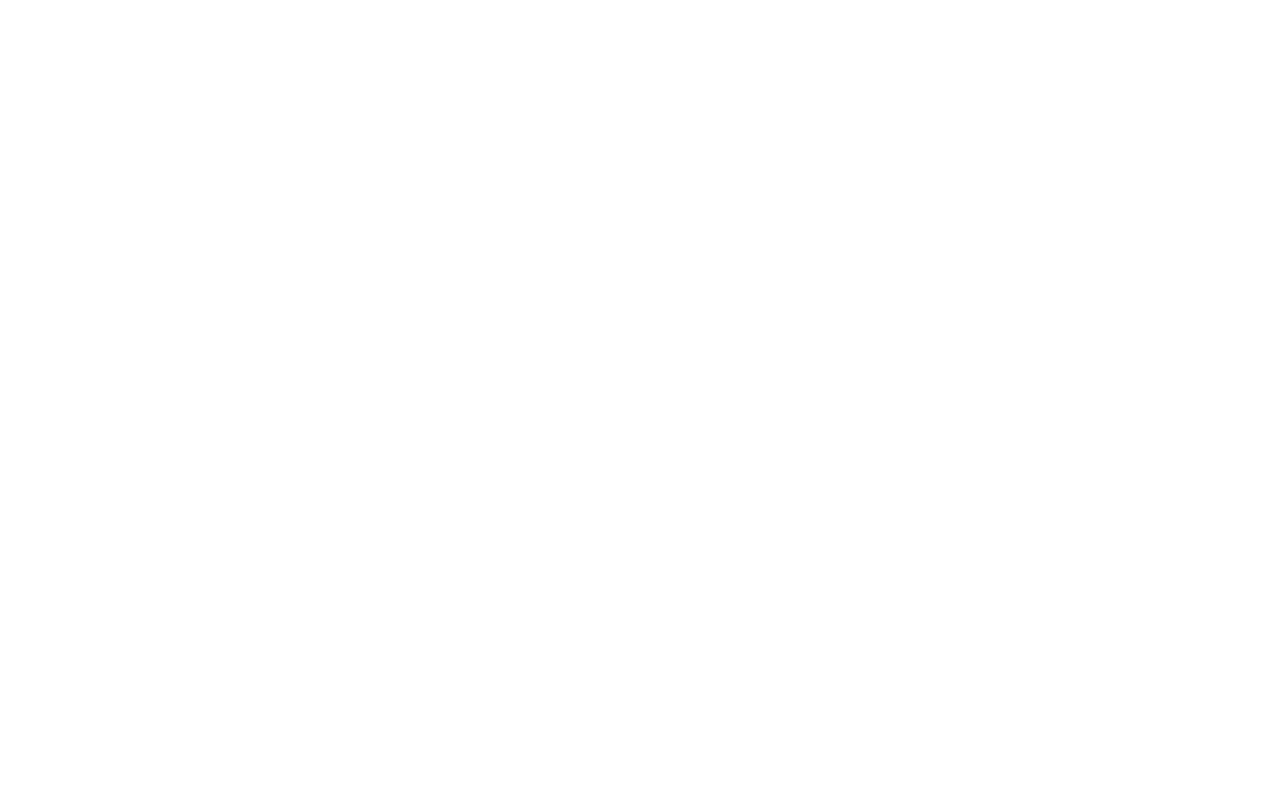
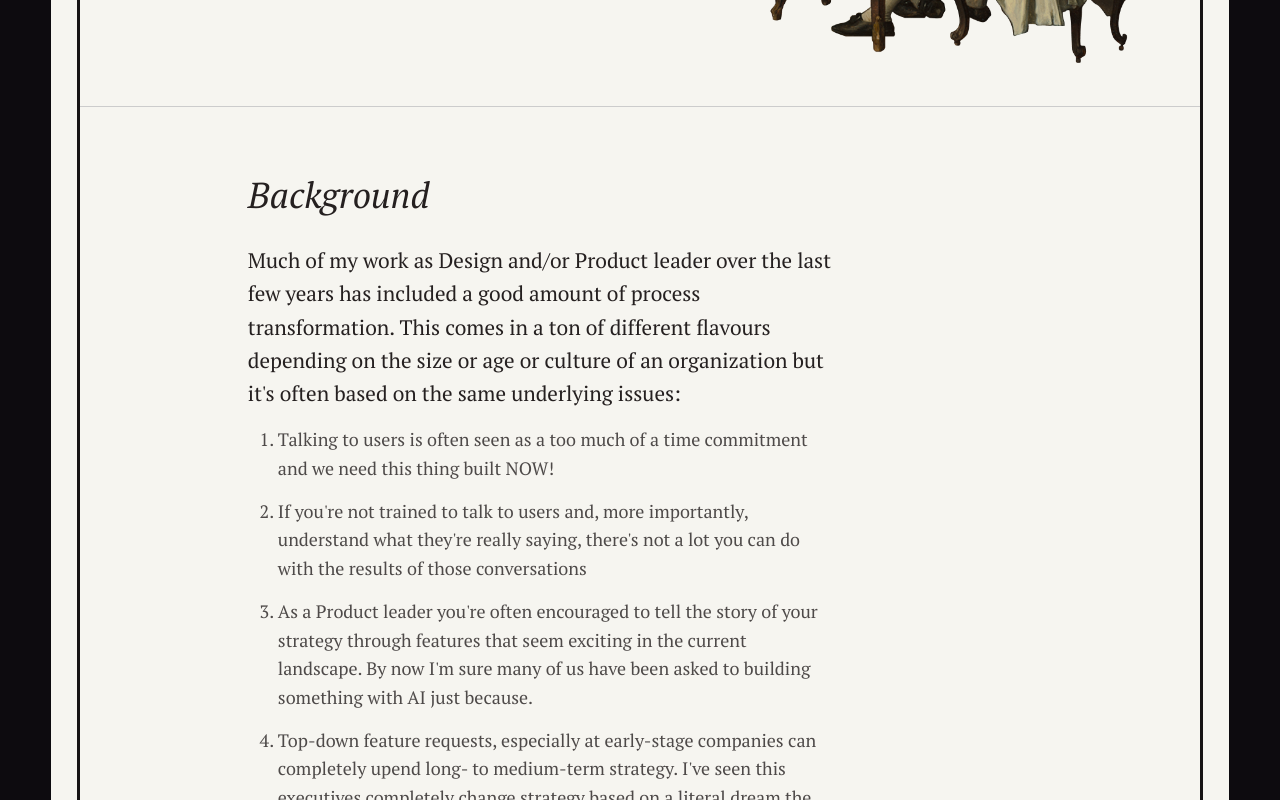
Before and after one commit to AdamKimmerer/portfolio, a Next.js app: page /posts/fake-app-for-real-transformation in a window 1280 px wide. Before the commit this address had no page. Shown: the part 500-1300 px from the top of the page. Before the commit the page ends 800 px from the top, so only its background shows below. Built offline with nearby package versions, Linux system fonts and the light colour scheme.

Commit message:
Added strategic design link

```diff
--- a/components/PostLink.js
+++ b/components/PostLink.js
@@ -1,7 +1,7 @@
 import Link from "next/link";
 import styled from "styled-components";
 
-const PostLink = ({ title, postType, postImage, link }) => {
+const PostLink = ({ title, postType, postImage, link, external }) => {
   return (
     <Link
       href={link}
--- /dev/null
+++ b/pages/posts/fake-app-for-real-transformation.js
@@ -0,0 +1,125 @@
+import Image from "next/image";
+import { useRouter } from "next/router";
+
+import PostContainer from "../../components/PostContainer";
+import ImageContainer from "../../components/ImageContainer";
+
+const Post = () => {
+  const { pathname } = useRouter();
+  const path = pathname.replace("/posts/", "");
+
+  return (
+    <PostContainer
+      title="Fake App for Real Transformation"
+      postType="Article"
+      postImage="/images/process-mapping.png"
+    >
+      <h1>Background</h1>
+      <p>
+        Much of my work as Design and/or Product leader over the last few years
+        has included a good amount of process transformation. This comes in a
+        ton of different flavours depending on the size or age or culture of an
+        organization but it&apos;s often based on the same underlying issues:
+        <ol>
+          <li>
+            Talking to users is often seen as a too much of a time commitment
+            and we need this thing built NOW!
+          </li>
+          <li>
+            If you&apos;re not trained to talk to users and, more importantly,
+            understand what they&apos;re really saying, there&apos;s not a lot you can do
+            with the results of those conversations
+          </li>
+          <li>
+            As a Product leader you&apos;re often encouraged to tell the story of
+            your strategy through features that seem exciting in the current
+            landscape. By now I&apos;m sure many of us have been asked to building
+            something with AI just because.
+          </li>
+          <li>
+            Top-down feature requests, especially at early-stage companies can
+            completely upend long- to medium-term strategy. I&apos;ve seen this
+            executives completely change strategy based on a literal dream the
+            night before.
+          </li>
+          <li>
+            Even assuming the team is comfortable with their ability to gather
+            good user insights and build a problem-based strategic narrative,
+            it&apos;s not clear how we actually build based on a set of user
+            problems.
+          </li>
+        </ol>
+        Of course, this just a sample of major issues that we as a problem
+        solvers will encounter on a team of real people with different
+        perspectives, experiences, personal goals, etc. so we have to illustrate
+        a problem-based process in a way that speaks to as broad a group as
+        possible.
+      </p>
+      <p>
+        I created this process map, you might call it, after giving far too many
+        presentations and having far too many conversations in which I was
+        simply not able to illustrate the entire process orally. I was often too
+        vague when trying to express the autonomy and creativity built into the
+        process; came off as too dictatorial when trying to express the hard
+        requirement for design thinking and proper research; too tool agnostic
+        when trying to be... tool agnostic.
+      </p>
+      <p>
+        The results of all of this experimentation and, frankly, embarrassment,
+        came the realization that I needed to map out how this process may work
+        while building an imaginary app using real tools that all members of a
+        squads would be at least somewhat familiar.
+      </p>
+      <h1>The Map</h1>
+      <p>
+        This map is meant to be a visual aid alongside a presentation that
+        encourages open questions at any time but the hope is that it can also
+        act as a quick primer for PMs and Designers who want to implement this
+        process in their own squads with their own flavour.
+      </p>
+      <p>
+        I chose a social media platform for the fake app because we&apos;re all aware
+        of how they work even if we don&apos;t use social media. You may also notice
+        that the map is vague in places and in some places like the &quot;**Insert
+        the complicated stuff Engineers do&quot; I have left it intentionally blank.
+        This map is based on the pre-development stages and Engineering is far
+        too complicated and specialized for anyone but those brilliant people to
+        weigh in on that stage.
+      </p>
+      <iframe
+        style={{ border: "1px solid rgba(0, 0, 0, 0.1)" }}
+        width="100%"
+        height="450"
+        src="https://www.figma.com/embed?embed_host=share&url=https%3A%2F%2Fwww.figma.com%2Ffile%2FedTBJUSbLoOswLNyqhP6jT%2FChunes-User-Story-Mapping%3Ftype%3Ddesign%26node-id%3D0%253A1%26mode%3Ddesign%26t%3DJJbHRSkkOAfkAFgO-1"
+        allowFullScreen
+      ></iframe>
+      <h1>Now What?</h1>
+      <p>
+        This map is clearly just an intro but it&apos;s served me extremely well as
+        step-by-step illustration of how strategy can built based on the themes
+        and goals that users shares with us and how we can do the actual work of
+        solving those problems. In practice, it&apos;s up to the org and individual
+        squads to iterate on this process and find their flavour.
+      </p>
+      <h1>Conclusion and Disclaimer</h1>
+      <p>
+        This works for me with my specific communication style and expertise.
+        Other than on my personal portfolio I do not publish this as it may not
+        be tailored for someone else&apos;s style. That said, this map has been my
+        most successful artifact when leading transformation, overcoming many of
+        the early issues that come from major process change, which is very
+        difficult to explain without hard examples and a good number of
+        releases.
+      </p>
+      <p>
+        When I lead a team I push very hard for individual interpretations of
+        this process since, as I mentioned above, every squad is made up a
+        unique combination of experiences and perspectives. I encourage the team
+        members who wish to use this map to modify it with the deep knowledge
+        they have of their team.
+      </p>
+    </PostContainer>
+  );
+};
+
+export default Post;
--- a/pages/posts/problem-based-process.js
+++ b/pages/posts/strategic-design-process.js
@@ -10,9 +10,9 @@ const Post = () => {
 
   return (
     <PostContainer
-      title="Problem-Based Process"
+      title="Strategic Design Process Illustrated"
       postType="Article"
-      postImage="/images/process-mapping.png"
+      postImage="/images/strategic-design-process.png"
     >
       <h1>Background</h1>
       <p>
```
Also changed, not shown: pages/index.js (+9 -3 lines), 2 other files (tests, documents, lock files or other folders).
